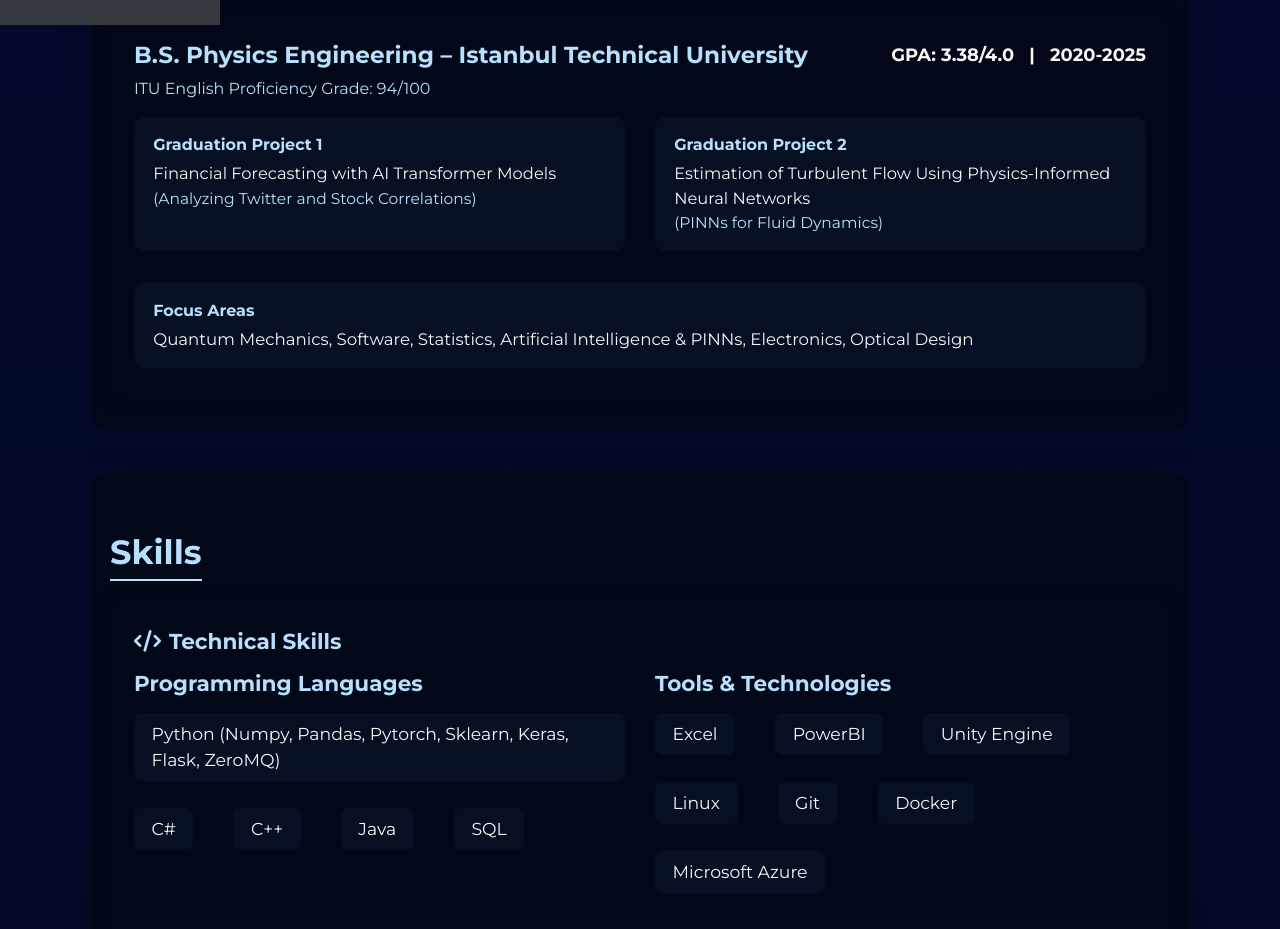
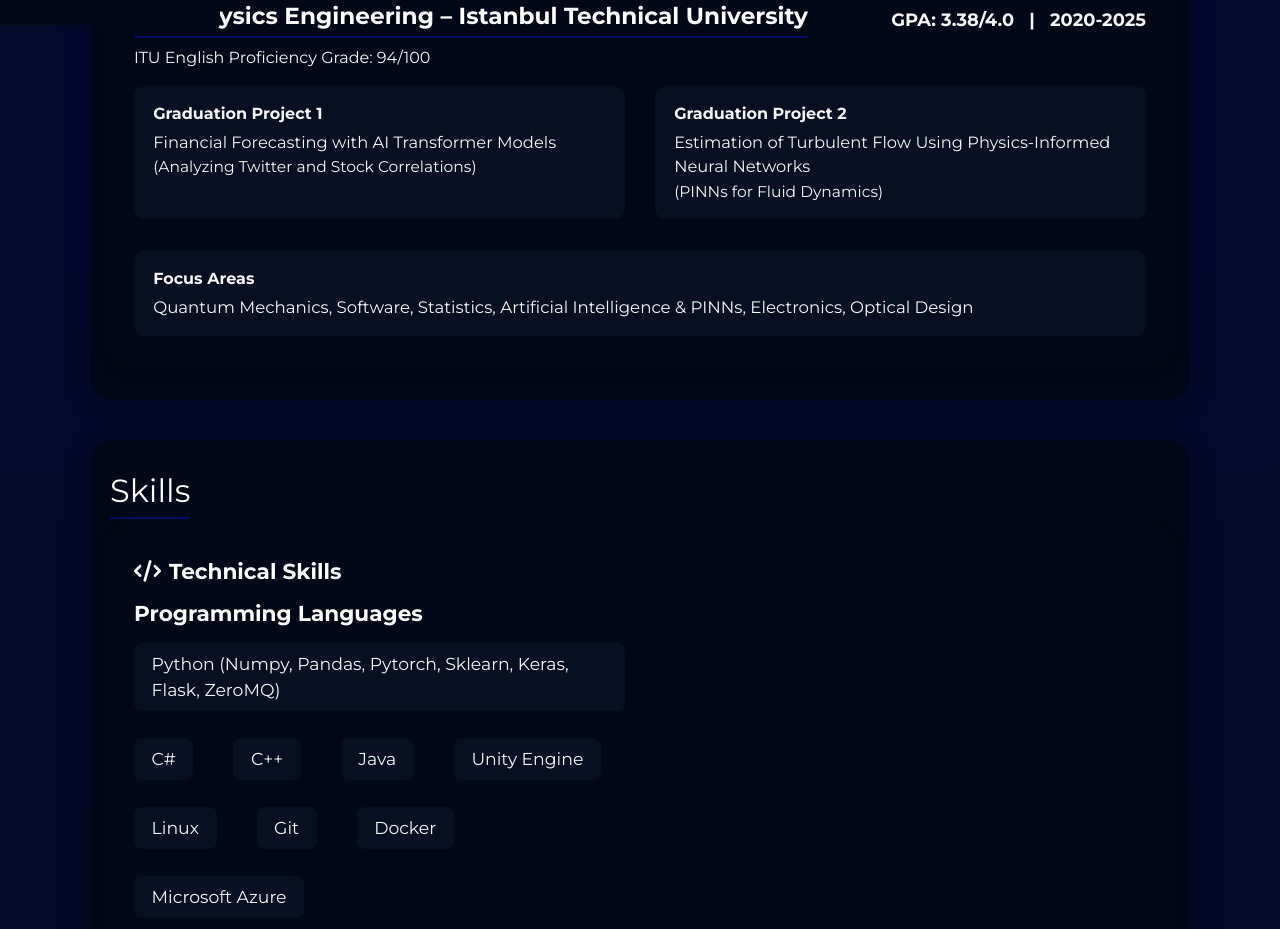
Before and after one commit to Gokay1904/gokay1904.github.io, a website: page index.html in a window 1280 px wide. Shown: the part 775-1704 px from the top of the page. Drawn offline with nearby package versions, Linux system fonts and the light colour scheme.

Commit message:
navbar logic renewed, colors styling changed

```diff
--- a/css/styles.css
+++ b/css/styles.css
@@ -22,12 +22,9 @@ h1 {
     letter-spacing: 1px;
 }
 
-h2 {
-    margin: 28px 0 16px 0;
-    font-size: 2.1rem;
-    font-weight: 700;
-    color: #b6e0fe;
-    border-bottom: 2px solid #b6e0fe;
+h2, h3, .edu-title {
+    color: #fff !important;
+    border-bottom: 2px solid #000c66 !important;
     display: inline-block;
     padding-bottom: 0.2em;
 }
@@ -81,7 +78,7 @@ h2 {
 
 .skills-group h4 {
     font-size: 1.35rem;
-    color: #b6e0fe;
+    color: #fff;
     margin-bottom: 1rem;
     font-weight: 700;
 }
@@ -111,3 +108,11 @@ h2 {
     border: none;
     font-size: 1.08rem;
 }
+
+#sidebarNav {
+    background: #020817 !important;
+}
+
+html {
+  scroll-behavior: smooth;
+}
--- a/index.html
+++ b/index.html
@@ -10,7 +10,8 @@
     <link href="https://fonts.googleapis.com/css?family=Montserrat:400,600,700&display=swap" rel="stylesheet">
 </head>
 <body>
-    <nav id="sidebarNav" class="d-none d-md-flex flex-column position-fixed vh-100 bg-dark text-white p-4" style="left:0;top:0;z-index:1040;width:220px;">
+    <nav id="sidebarNav" class="d-none d-md-flex flex-column position-fixed vh-100 text-white p-4"
+     style="left:0;top:0;z-index:1040;width:220px;background:#020817;">
         <h3 class="mb-4" style="font-weight:700;">Menu</h3>
         <a class="nav-link text-white mb-2" href="#about"><i class="fas fa-user mr-2"></i>About Me</a>
         <a class="nav-link text-white mb-2" href="#education"><i class="fas fa-graduation-cap mr-2"></i>Education</a>
@@ -41,38 +42,38 @@
         <h2>Education</h2>
         <div class="education-container" style="background:#020817;border-radius:1.2rem;padding:2rem 1.5rem;box-shadow:0 2px 16px rgba(2,8,23,0.18);">
             <div class="d-flex flex-wrap align-items-center justify-content-between mb-2">
-                <h3 class="edu-title mb-0" style="font-size:1.45rem;font-weight:700;color:#b6e0fe;">
+                <h3 class="edu-title mb-0" style="font-size:1.45rem;font-weight:700;">
                     B.S. Physics Engineering – Istanbul Technical University
                 </h3>
                 <span class="edu-gpa" style="font-size:1.12rem;font-weight:700;color:#f6f6f6;">
                     <strong>GPA: 3.38/4.0</strong> &nbsp; | &nbsp; 2020-2025
                 </span>
             </div>
-            <div class="edu-english mb-3" style="color:#b6e0fe;font-size:1rem;">
+            <div class="edu-english mb-3" style="color:#f6f6f6;font-size:1rem;">
                 ITU English Proficiency Grade: 94/100
             </div>
             <div class="row">
                 <div class="col-md-6 mb-2">
                     <div class="edu-project-box" style="background:#071022;border-radius:0.7rem;padding:1rem 1.2rem;height:100%;">
-                        <div class="font-weight-bold mb-1" style="color:#b6e0fe;">Graduation Project 1</div>
+                        <div class="font-weight-bold mb-1">Graduation Project 1</div>
                         <div style="font-size:1.02rem;">
                             Financial Forecasting with AI Transformer Models<br>
-                            <span style="color:#b6e0fe;font-size:0.97rem;">(Analyzing Twitter and Stock Correlations)</span>
+                            <span style="color:#f6f6f6;font-size:0.97rem;">(Analyzing Twitter and Stock Correlations)</span>
                         </div>
                     </div>
                 </div>
                 <div class="col-md-6 mb-2">
                     <div class="edu-project-box" style="background:#071022;border-radius:0.7rem;padding:1rem 1.2rem;height:100%;">
-                        <div class="font-weight-bold mb-1" style="color:#b6e0fe;">Graduation Project 2</div>
+                        <div class="font-weight-bold mb-1">Graduation Project 2</div>
                         <div style="font-size:1.02rem;">
                             Estimation of Turbulent Flow Using Physics-Informed Neural Networks<br>
-                            <span style="color:#b6e0fe;font-size:0.97rem;">(PINNs for Fluid Dynamics)</span>
+                            <span style="color:#f6f6f6;font-size:0.97rem;">(PINNs for Fluid Dynamics)</span>
                         </div>
                     </div>
                 </div>
             </div>
             <div class="edu-focuses mt-4" style="background:#071022;border-radius:0.7rem;padding:1rem 1.2rem;">
-                <div class="font-weight-bold mb-1" style="color:#b6e0fe;">Focus Areas</div>
+                <div class="font-weight-bold mb-1">Focus Areas</div>
                 <div style="font-size:1.04rem;">
                     Quantum Mechanics, Software, Statistics, Artificial Intelligence &amp; PINNs, Electronics, Optical Design
                 </div>
@@ -92,14 +93,6 @@
                         <li>C#</li>
                         <li>C++</li>
                         <li>Java</li>
-                        <li>SQL</li>
-                    </ul>
-                </div>
-                <div class="col-md-6 mb-3">
-                    <h4>Tools & Technologies</h4>
-                    <ul class="skills-list">
-                        <li>Excel</li>
-                        <li>PowerBI</li>
                         <li>Unity Engine</li>
                         <li>Linux</li>
                         <li>Git</li>
--- a/js/main.js
+++ b/js/main.js
@@ -65,9 +65,9 @@ document.querySelectorAll('#sidebarNav a.nav-link').forEach(link => {
   link.addEventListener('click', function(e) {
     const href = this.getAttribute('href');
     if (href && href.startsWith('#')) {
+      e.preventDefault();
       const target = document.querySelector(href);
       if (target) {
-        e.preventDefault();
         window.scrollTo({
           top: target.getBoundingClientRect().top + window.scrollY - 20,
           behavior: 'smooth'
```
